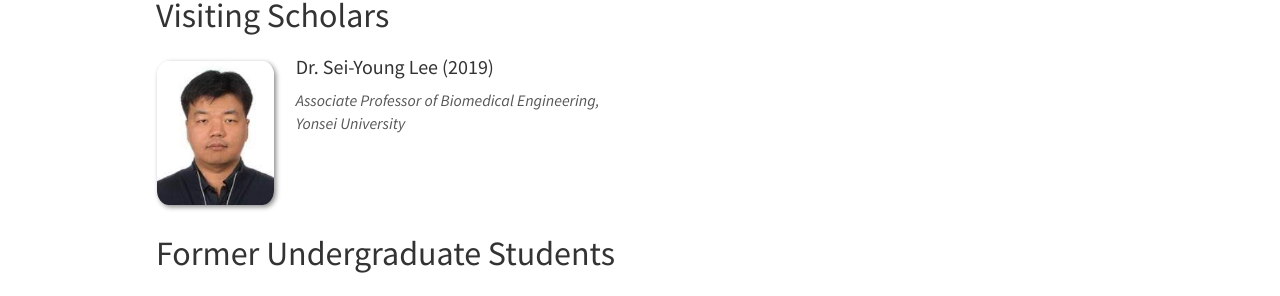
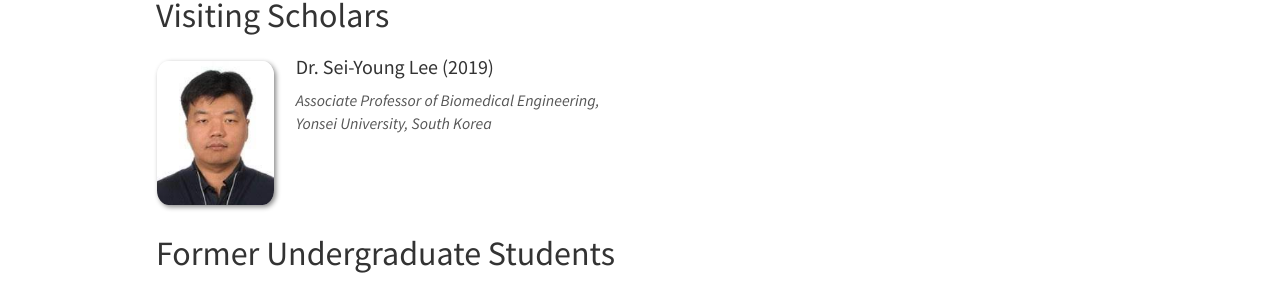
Before and after one commit to choidnalab/choidnalab.github.io, a Jekyll site: the page built from _pages/team.md, in a window 1280 px wide and 900 px high, scrolled down 2282 px. Shown: the part 170-466 px from the top of the window. Built offline with Jekyll 4.4.1, drawn with Linux system fonts in a browser that asks for light colours; nearby versions of some CDN libraries.

Commit message:
Update alumni_visitors.yml

```diff
--- a/_data/alumni_visitors.yml
+++ b/_data/alumni_visitors.yml
@@ -1,6 +1,6 @@
 - name: Dr. Sei-Young Lee (2019)
   photo: sei_young_lee.jpg
-  info: Associate Professor of Biomedical Engineering, Yonsei University
+  info: Associate Professor of Biomedical Engineering, Yonsei University, South Korea
   email:
   duration:
   number_educ: 0
```
